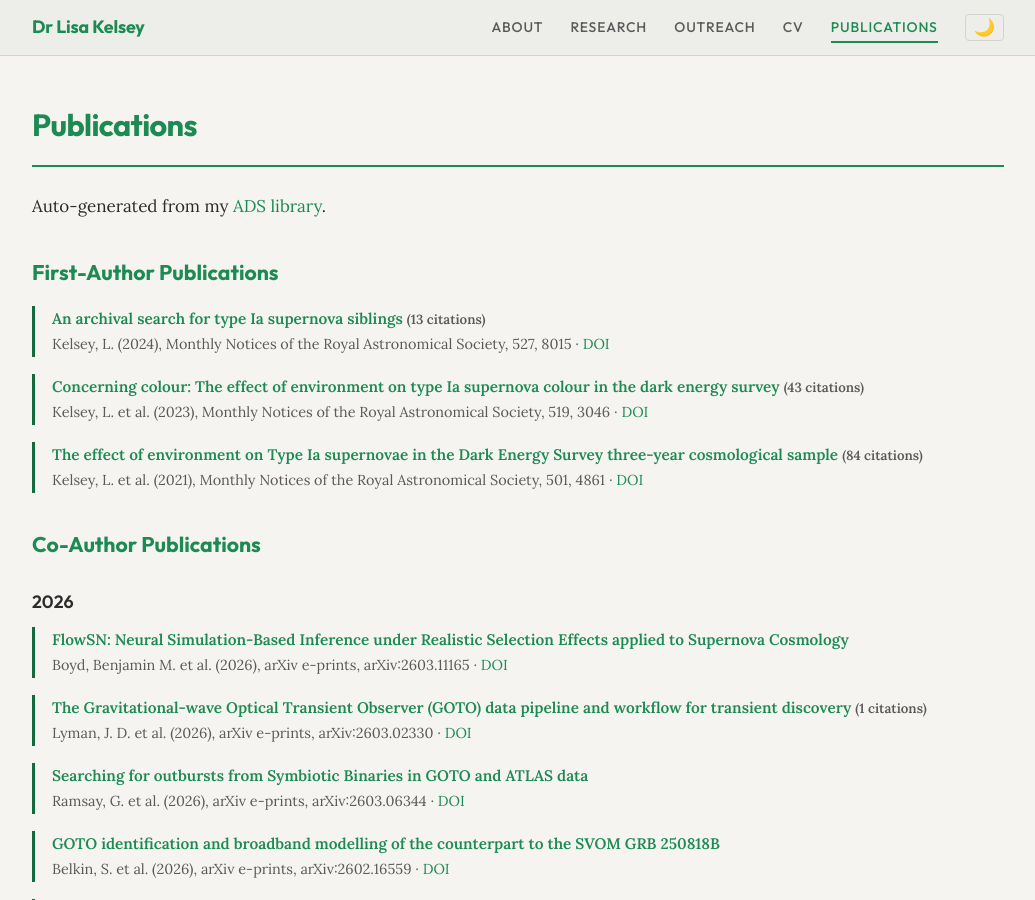
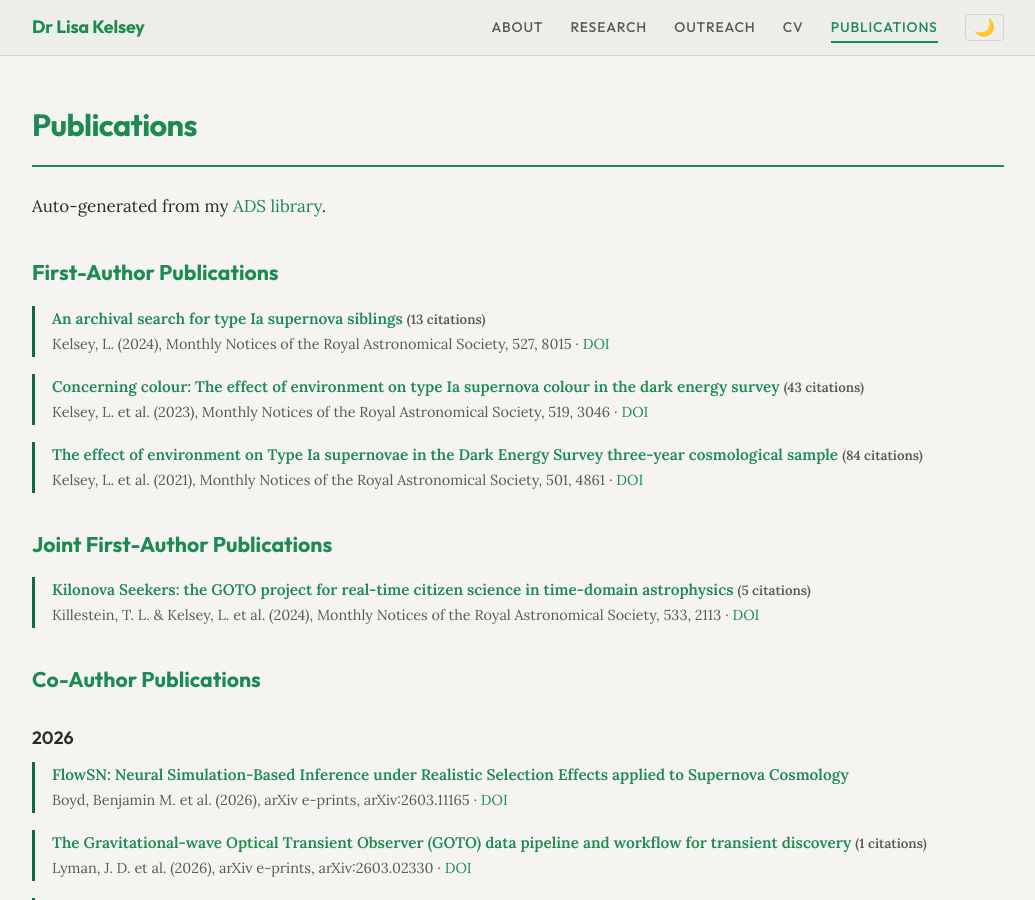
Before and after one commit to LKelsey/LKelsey.github.io, a Jekyll site: the page built from publications.md, in a window 1280 px wide and 900 px high. Shown: the whole window, without its empty margins (122-1157 px from the left). Built offline with Jekyll 4.4.1, drawn with Linux system fonts in a browser that asks for light colours; some of the changed text lies outside the part shown.

Commit message:
Auto-update publications from ADS

```diff
--- a/_data/publications.yml
+++ b/_data/publications.yml
@@ -1,4 +1,4 @@
-# Auto-generated from ADS library on 2026-04-08 14:16 UTC
+# Auto-generated from ADS library on 2026-04-08 14:22 UTC
 # Do not edit manually
 
 first_author:
@@ -26,6 +26,16 @@ first_author:
       bibcode: "2021MNRAS.501.4861K"
       citations: 84
       doi: https://doi.org/10.1093/mnras/staa3924
+
+joint_first_author:
+    - title: "Kilonova Seekers: the GOTO project for real-time citizen science in time-domain astrophysics"
+      authors: "Killestein, T. L. & Kelsey, L. et al."
+      year: 2024
+      journal: "Monthly Notices of the Royal Astronomical Society, 533, 2113"
+      url: https://ui.adsabs.harvard.edu/abs/2024MNRAS.533.2113K/abstract
+      bibcode: "2024MNRAS.533.2113K"
+      citations: 5
+      doi: https://doi.org/10.1093/mnras/stae1817
 
 coauthor:
     - title: "FlowSN: Neural Simulation-Based Inference under Realistic Selection Effects applied to Supernova Cosmology"
@@ -172,14 +182,6 @@ coauthor:
       bibcode: "2024MNRAS.534.2263P"
       citations: 11
       doi: https://doi.org/10.1093/mnras/stae2164
-    - title: "Kilonova Seekers: the GOTO project for real-time citizen science in time-domain astrophysics"
-      authors: "Killestein, T. L. & Kelsey, L. et al."
-      year: 2024
-      journal: "Monthly Notices of the Royal Astronomical Society, 533, 2113"
-      url: https://ui.adsabs.harvard.edu/abs/2024MNRAS.533.2113K/abstract
-      bibcode: "2024MNRAS.533.2113K"
-      citations: 5
-      doi: https://doi.org/10.1093/mnras/stae1817
     - title: "The Dark Energy Survey: Cosmology Results with ∼1500 New High-redshift Type Ia Supernovae Using the Full 5 yr Data Set"
       authors: "DES Collaboration et al."
       year: 2024
```
